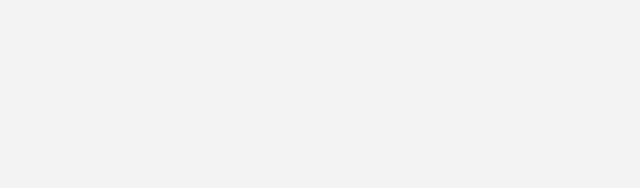
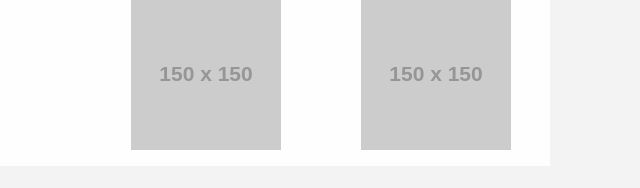
Before and after one commit to cobaze/responsive-email, a plain HTML site: page testing.html in a window 1280 px wide. Shown: the whole page, without its empty margins (380-1020 px from the left). Drawn offline with Linux system fonts and the light colour scheme; files that its build step writes are made by us from their sources; placeholder pictures from the web are drawn by us.

Commit message:
added text

```diff
--- a/testing.html
+++ b/testing.html
@@ -6,7 +6,7 @@
   <meta http-equiv="Content-Type" content="text/html; charset=utf-8" />
   <meta name="viewport" content="width=device-width"/>
   <!-- Link to the email's CSS, which will be inlined into the email -->
-  <link rel="stylesheet" href="assets/css/foundation-emails.css">
+  <link rel="stylesheet" href="/css/foundation-emails.css">
   <style>
     <!-- Your CSS to inline should be added here -->
   </style>
@@ -19,7 +19,39 @@
       <!-- The class, align, and <center> tag center the container -->
       <td class="float-center" align="center" valign="top">
         <center>
-          <!-- The content of your email goes here. -->
+          <table align="center" class="container">
+              <tbody>
+                  <tr>
+                      <td>
+                          <table class="row">
+                             <tbody>
+                                  <tr>
+                                      <th class="large-offset-3 small-12 large-3 columns first">
+                                         <table>
+                                            <tr>
+                                               <th>
+                                                   <img src="https://placehold.it/150x150/999999/&amp;text=offset column" alt="">
+                                               </th>
+                                            </tr>
+                                          </table>
+                                      </th>
+                                      <th class="small-12 large-3 columns last">
+                                         <table>
+                                            <tr>
+                                               <th>
+                                                   <img src="https://placehold.it/150x150/999999/&amp;text=offset column" alt="">
+                                               </th>
+                                            </tr>
+                                          </table>
+                                      </th>
+                                  </tr>
+                              </tbody>
+                          </table>
+                      </td>
+
+                  </tr>
+              </tbody>
+          </table>
         </center>
       </td>
     </tr>
```
Also changed, not shown: css/app.css (+7 -1 lines), index.html (+59 -8 lines).
